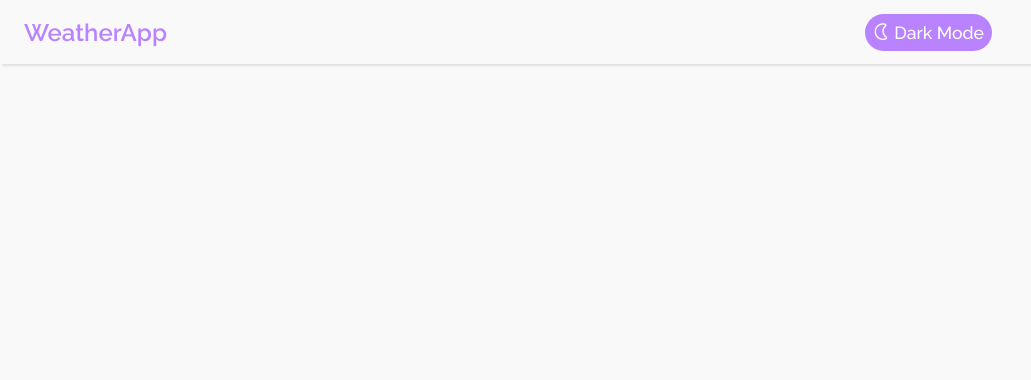
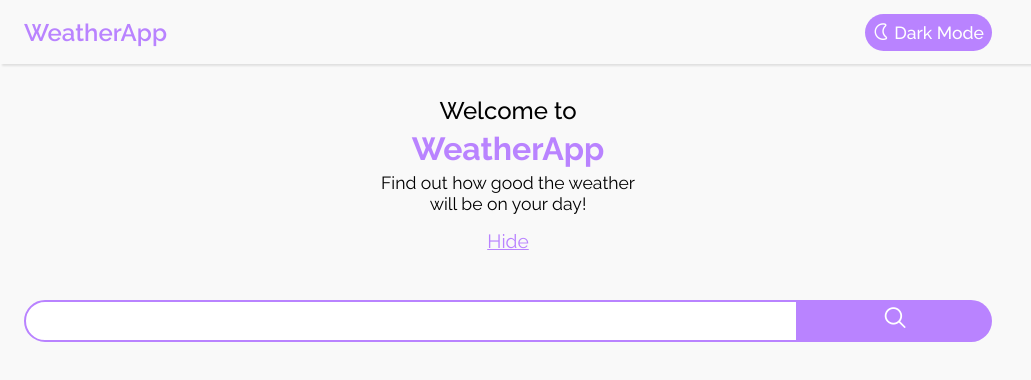
Before and after one commit to Remy349/weather-app, a website built with Vite: page index.html in a window 1280 px wide. Shown: the whole page, without its empty margins (0-1031 px from the left). Built offline with nearby package versions, Linux system fonts and the light colour scheme.

Commit message:
Principal content and search bar design completed

```diff
--- a/index.html
+++ b/index.html
@@ -32,11 +32,39 @@
             <!-- PRINCIPAL -->
             <section class="principal">
                 <div class="principal__container">
+                    <!-- CONTENT -->
                     <div class="principal__content">
+                        <p class="principal__content-subtitle">
+                            Welcome to
+                        </p>
+                        <h1 class="principal__content-title">WeatherApp</h1>
+                        <p class="principal__content-text">
+                            Find out how good the weather
+                            <br>
+                            will be on your day!
+                        </p>
+                        <span class="principal__content-hide">Hide</span>
+                    </div>
+                    <!-- SEARCH -->
+                    <div class="principal__search">
+                        <!-- SEARCH FORM -->
+                        <div class="principal__search-bar">
+                            <form class="principal__search-form" id="searchForm">
+                                <input
+                                    type="text"
+                                    class="principal__search-form_input"
+                                    autocomplete="off"
+                                    id="city"
+                                />
+                                <button type="submit" class="principal__search-form_btn">
+                                    <i class="fi fi-rr-search principal__search-form_icon"></i>
+                                </button>
+                            </form>
+                        </div>
+                        <!-- SEARCH RESULT -->
+                        <div>
 
-                    </div>
-                    <div class="">
-
+                        </div>
                     </div>
                 </div>
             </section>
--- a/style.scss
+++ b/style.scss
@@ -5,6 +5,8 @@ $bg-color: #f9f9f9;
 $primary-color: #beaee2;
 $secondary-color: #b983ff;
 $white-color: #fff;
+
+$raleway: 'Raleway', sans-serif;
 
 /* BASE */
 * {
@@ -14,7 +16,7 @@ $white-color: #fff;
 }
 
 body {
-    font-family: 'Raleway', sans-serif;
+    font-family: $raleway;
     background-color: $bg-color;
 }
 
@@ -23,8 +25,6 @@ a { text-decoration: none; }
 ul { list-style: none; }
 
 /* REUSABLE CLASSES */
-.main { overflow-x: hidden; }
-
 .container {
     max-width: 968px;
     margin-right: 1.5rem;
@@ -65,6 +65,7 @@ ul { list-style: none; }
         border-radius: 2rem;
         font-size: 1.1rem;
         font-weight: 500;
+        cursor: pointer;
     }
 
     &__icon {
@@ -73,3 +74,85 @@ ul { list-style: none; }
         font-size: 1.05rem;
     }
 }
+
+/* MAIN */
+.main {
+    overflow-x: hidden;
+    margin-top: 6rem;
+}
+
+/* PRINCIPAL */
+.principal {
+    &__container {
+        display: grid;
+        row-gap: 3rem;
+    }
+
+    &__content {
+        display: flex;
+        flex-direction: column;
+        align-items: center;
+        text-align: center;
+
+        &-subtitle {
+            font-size: 1.5rem;
+            font-weight: 500;
+        }
+
+        &-title {
+            color: $secondary-color;
+            font-size: 2rem;
+            margin: .3rem 0;
+        }
+
+        &-text {
+            font-size: 1.1rem;
+            font-weight: 400;
+            margin-bottom: 1rem;
+        }
+
+        &-hide {
+            color: $secondary-color;
+            text-decoration: underline;
+            font-size: 1.2rem;
+            cursor: pointer;
+        }
+    }
+
+    &__search {
+        &-form {
+            display: flex;
+            justify-content: center;
+            align-items: center;
+
+            &_input {
+                background-color: $white-color;
+                border: 2px solid $secondary-color;
+                outline: none;
+                padding: .5rem 0 .5rem 1.5rem;
+                border-bottom-left-radius: 1.5rem;
+                border-top-left-radius: 1.5rem;
+                font-family: $raleway;
+                width: 80%;
+                font-weight: 500;
+                font-size: 1.2rem;
+            }
+
+            &_btn {
+                background-color: $secondary-color;
+                color: $white-color;
+                display: flex;
+                align-items: center;
+                justify-content: center;
+                padding: .55rem;
+                border-bottom-right-radius: 1.5rem;
+                border-top-right-radius: 1.5rem;
+                border: none;
+                outline: none;
+                width: 20%;
+                font-size: 1.3rem;
+                cursor: pointer;
+            }
+        }
+    }
+}
```
Also changed, not shown: style.css, 1 other file.
